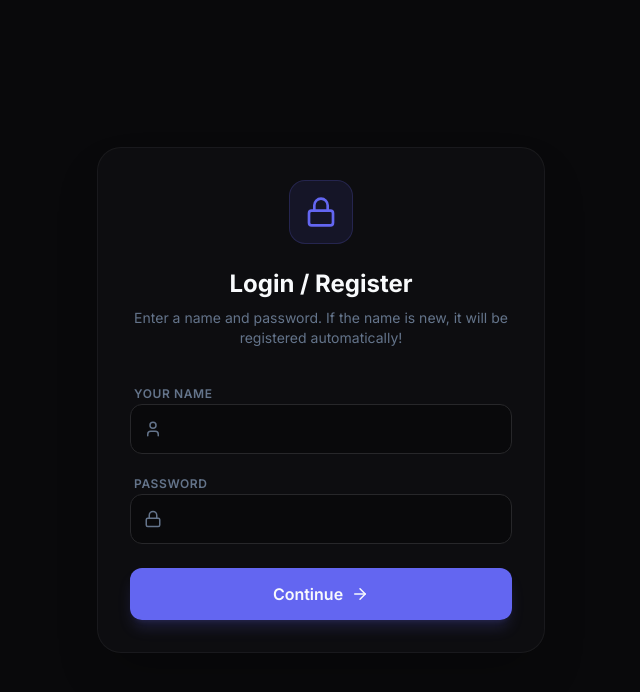
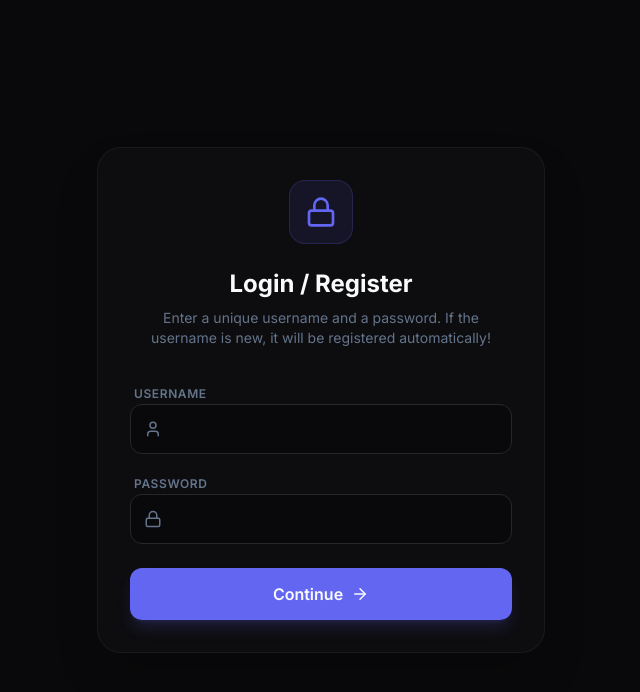
Before and after one commit to thanmaydr0/4thsem_finals, a React (Vite) app in the folder vtu-exam-prep/: page / in a window 1280 px wide. Shown: the top 692 px of the page, without its empty margins (319-959 px from the left). Built offline with nearby package versions, Linux system fonts and the light colour scheme; no server answers.

Commit message:
chat locked

```diff
--- a/vtu-exam-prep/src/components/SecretChatModal.tsx
+++ b/vtu-exam-prep/src/components/SecretChatModal.tsx
@@ -24,7 +24,7 @@ export default function SecretChatModal({ isOpen, onClose }: { isOpen: boolean;
 
   // Load unlock state
   useEffect(() => {
-    if (localStorage.getItem('vtu_secret_chat_unlocked') === 'true') {
+    if (localStorage.getItem('vtu_secret_chat_unlocked_v2') === 'true') {
       setIsUnlocked(true);
     }
   }, []);
@@ -77,9 +77,9 @@ export default function SecretChatModal({ isOpen, onClose }: { isOpen: boolean;
 
   function handleUnlock(e: React.FormEvent) {
     e.preventDefault();
-    if (token === 'potatoispedo') {
+    if (token === 'screwpotato') {
       setIsUnlocked(true);
-      localStorage.setItem('vtu_secret_chat_unlocked', 'true');
+      localStorage.setItem('vtu_secret_chat_unlocked_v2', 'true');
       setError('');
     } else {
       setError('Invalid token.');
--- a/vtu-exam-prep/src/pages/LoginPage.tsx
+++ b/vtu-exam-prep/src/pages/LoginPage.tsx
@@ -13,7 +13,7 @@ export default function LoginPage({ onLogin }: { onLogin: () => void }) {
     setError('');
 
     if (!name.trim() || !password.trim()) {
-      setError('Please enter both a name and a password.');
+      setError('Please enter both a username and a password.');
       return;
     }
 
@@ -57,14 +57,14 @@ export default function LoginPage({ onLogin }: { onLogin: () => void }) {
           </div>
           <h1 className="text-2xl font-bold mb-2">Login / Register</h1>
           <p className="text-sm text-muted-foreground">
-            Enter a name and password. If the name is new, it will be registered automatically!
+            Enter a unique username and a password. If the username is new, it will be registered automatically!
           </p>
         </div>
 
         <form onSubmit={handleSubmit} className="space-y-4">
           <div className="space-y-1.5">
             <label className="text-xs font-semibold text-muted-foreground uppercase tracking-wider ml-1">
-              Your Name
+              Username
             </label>
             <div className="relative">
               <User className="absolute left-3.5 top-1/2 -translate-y-1/2 text-muted-foreground" size={18} />
```
